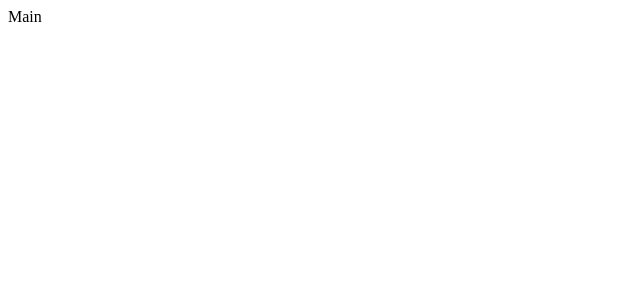
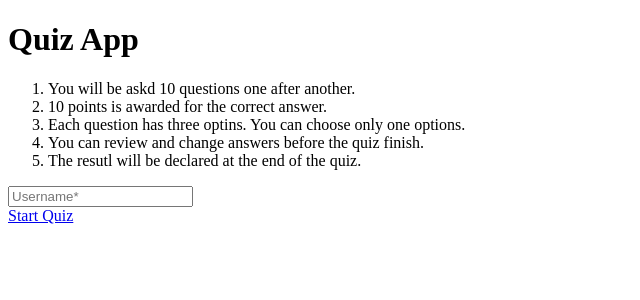
Before and after one commit to Zyar3k/quiz-app__frontend, a React (Create React App) app: page / in a window 1280 px wide. Shown: the top 300 px of the page, without its empty margins (0-640 px from the left). Built offline with nearby package versions, Linux system fonts and the light colour scheme.

Commit message:
Add main component

```diff
--- a/src/components/Main.jsx
+++ b/src/components/Main.jsx
@@ -1,7 +1,39 @@
-import React from "react";
+import React, { useRef } from "react";
+import { Link } from "react-router-dom";
 
 const Main = () => {
-  return <div>Main</div>;
+  const inputRef = useRef();
+
+  return (
+    <div className="container">
+      <h1 className="title">Quiz App</h1>
+
+      <ol>
+        <li>You will be askd 10 questions one after another.</li>
+        <li>10 points is awarded for the correct answer.</li>
+        <li>
+          Each question has three optins. You can choose only one options.
+        </li>
+        <li>You can review and change answers before the quiz finish.</li>
+        <li>The resutl will be declared at the end of the quiz.</li>
+      </ol>
+
+      <form id="form">
+        <input
+          ref={inputRef}
+          className="userId"
+          type="text"
+          placeholder="Username*"
+        />
+      </form>
+
+      <div className="start">
+        <Link className="btn" to={"quiz"}>
+          Start Quiz
+        </Link>
+      </div>
+    </div>
+  );
 };
 
 export default Main;
```
